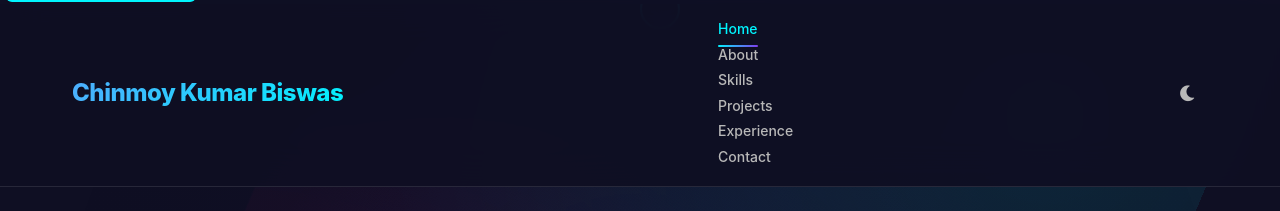
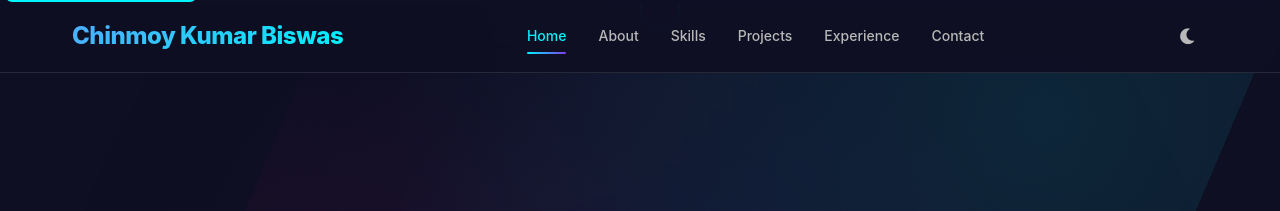
Before and after one commit to Chinmoy-sh/Chinmoy-Kumar-Biswas.github.io, a website: page index.html in a window 1280 px wide. Shown: the top 211 px of the page. Drawn offline with Linux system fonts and the light colour scheme.

Commit message:
Update manifest paths and nav class for consistency
Changed absolute paths to relative paths in manifest.json for better portability and updated the navigation menu class in index.html from 'nav-menu' to 'nav-links' to maintain consistency with CSS or JavaScript references.

```diff
--- a/index.html
+++ b/index.html
@@ -126,7 +126,7 @@
             </div>
 
             <!-- Desktop Navigation -->
-            <ul class="nav-menu" id="nav-menu">
+            <ul class="nav-links" id="nav-menu">
                 <li class="nav-item">
                     <a href="#home" class="nav-link" data-section="home">Home</a>
                 </li>
```
Also changed, not shown: manifest.json.
